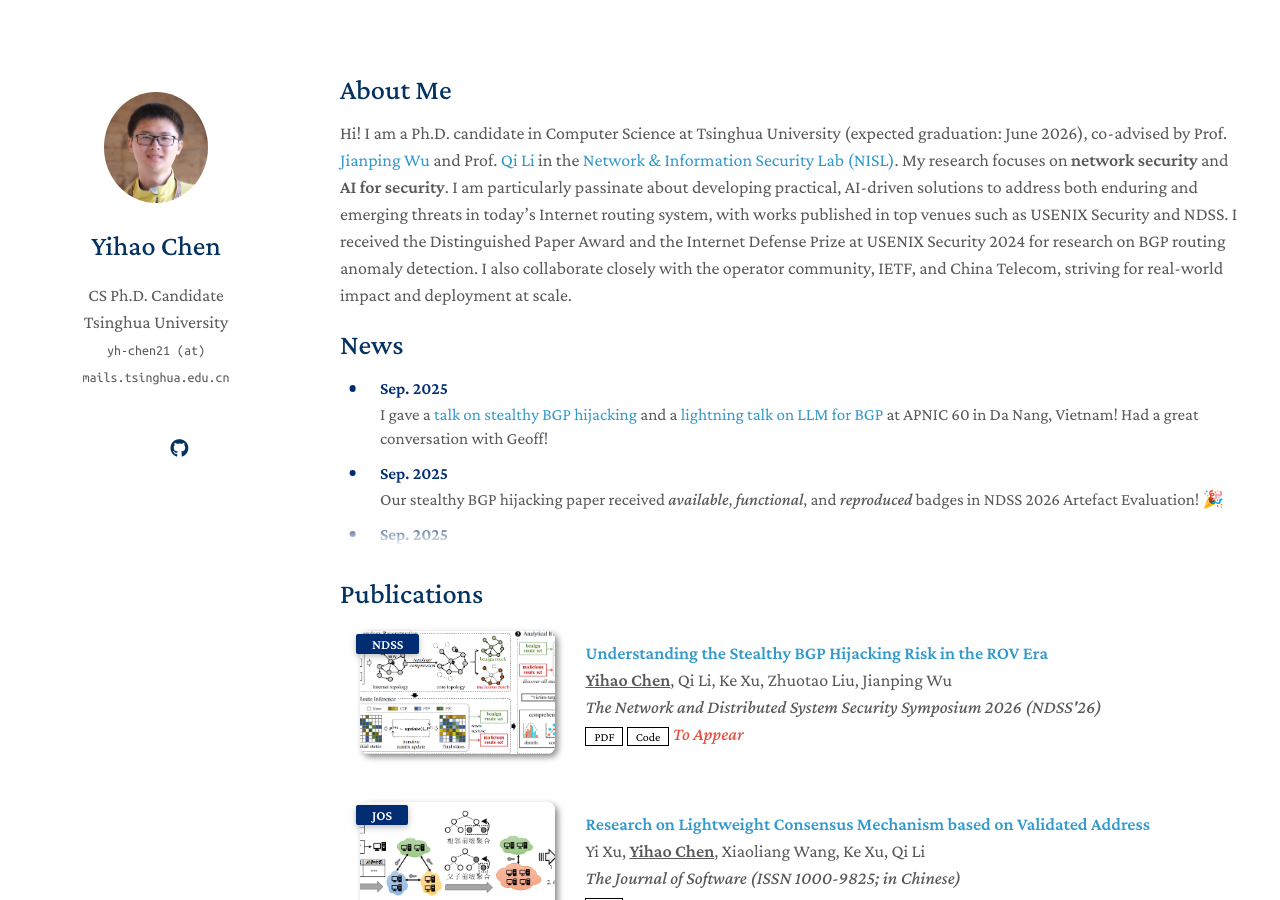
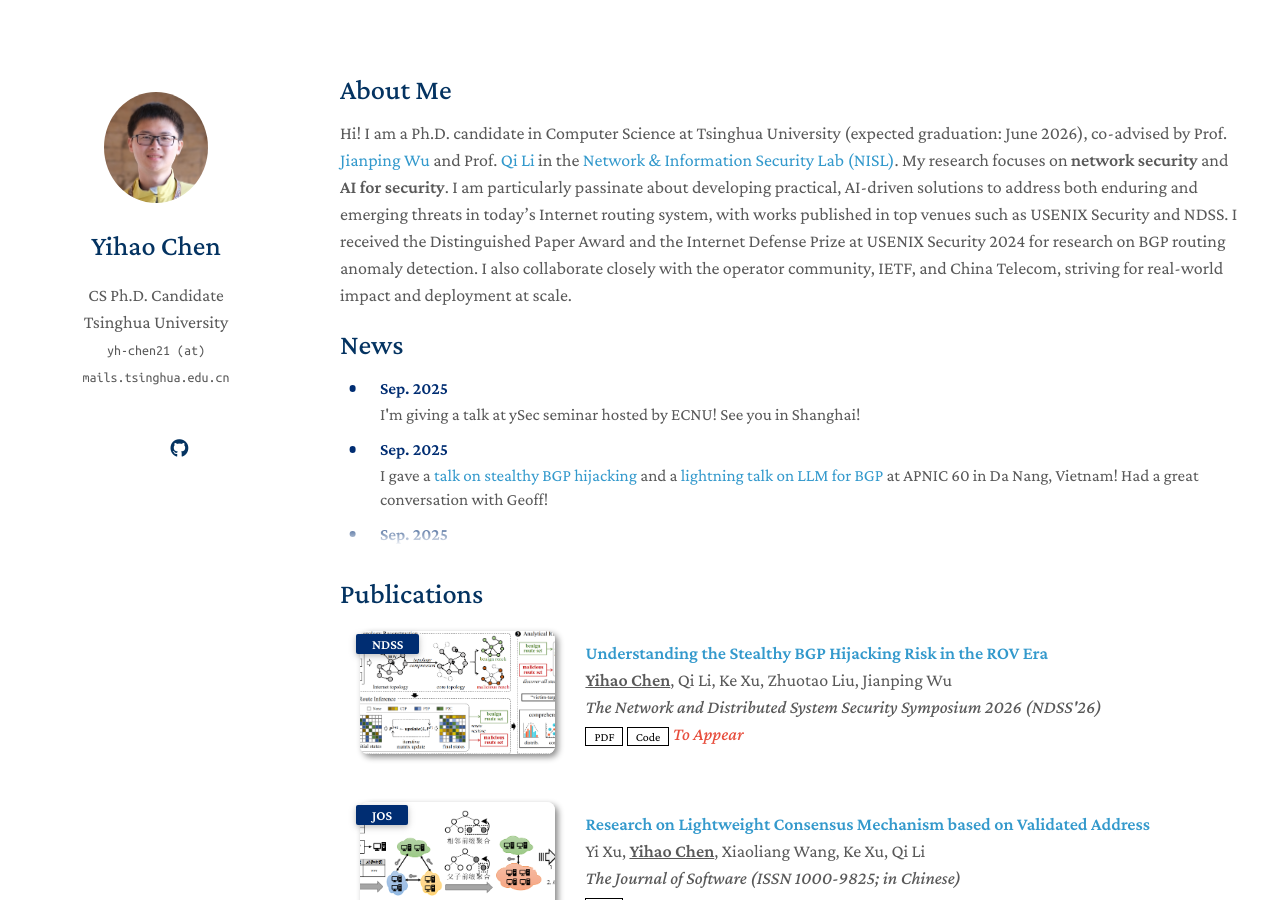
Before and after one commit to PorcupineAndrew/homepage, a Jekyll site: the page built from index.md, in a window 1280 px wide and 900 px high. Built offline with Jekyll 4.4.1, drawn with Linux system fonts in a browser that asks for light colours; a style sheet for code colours, icons or effects is not loaded; our own code applies the rules of GitHub Pages for plain Markdown files.

Commit message:
update reports

```diff
--- a/_data/news.yml
+++ b/_data/news.yml
@@ -1,4 +1,7 @@
 main:
+
+  - date: Sep. 2025
+    content: I'm giving a talk at ySec seminar hosted by ECNU! See you in Shanghai!
 
   - date: Sep. 2025
     content: 'I gave a <a href="https://www.youtube.com/live/mFcH38Goc7U">talk on stealthy BGP hijacking</a> and a <a href="https://www.youtube.com/live/P_Pui1qBQGs">lightning talk on LLM for BGP</a> at APNIC 60 in Da Nang, Vietnam! Had a great conversation with Geoff!'
```
